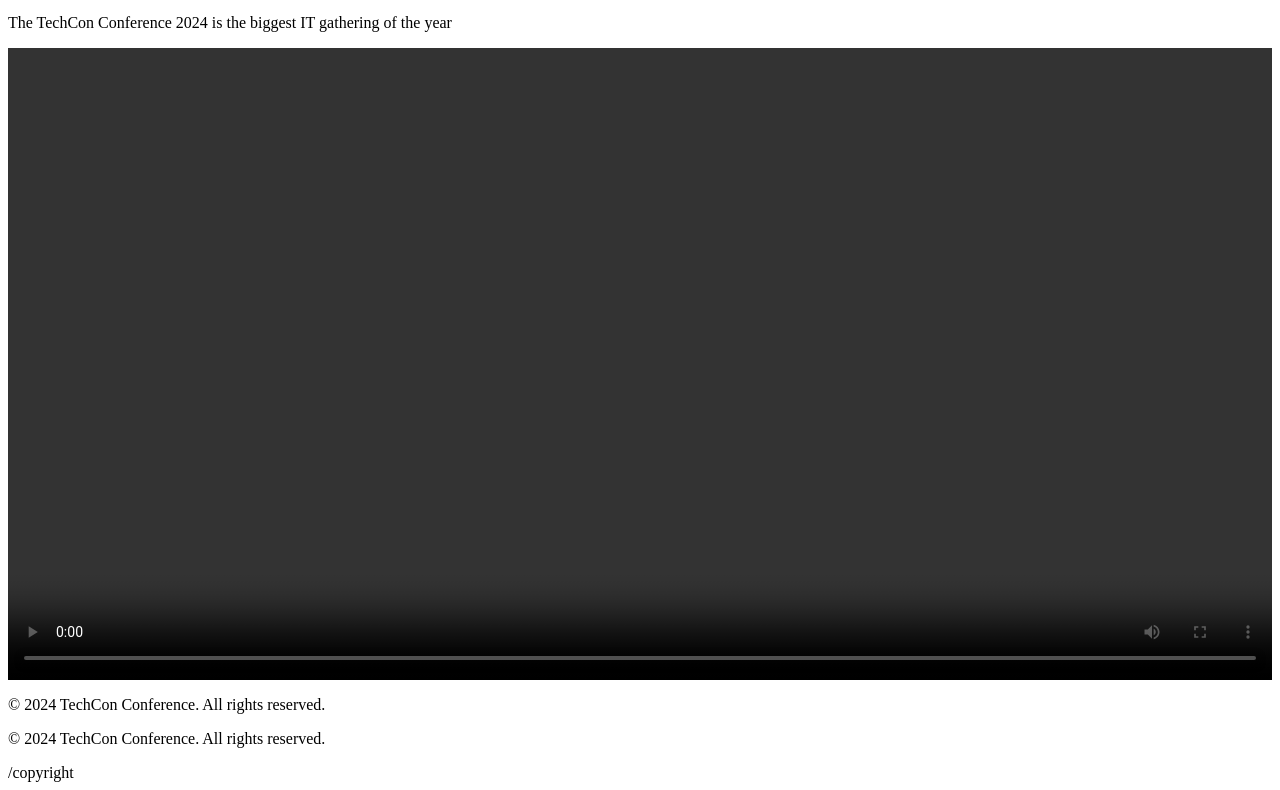
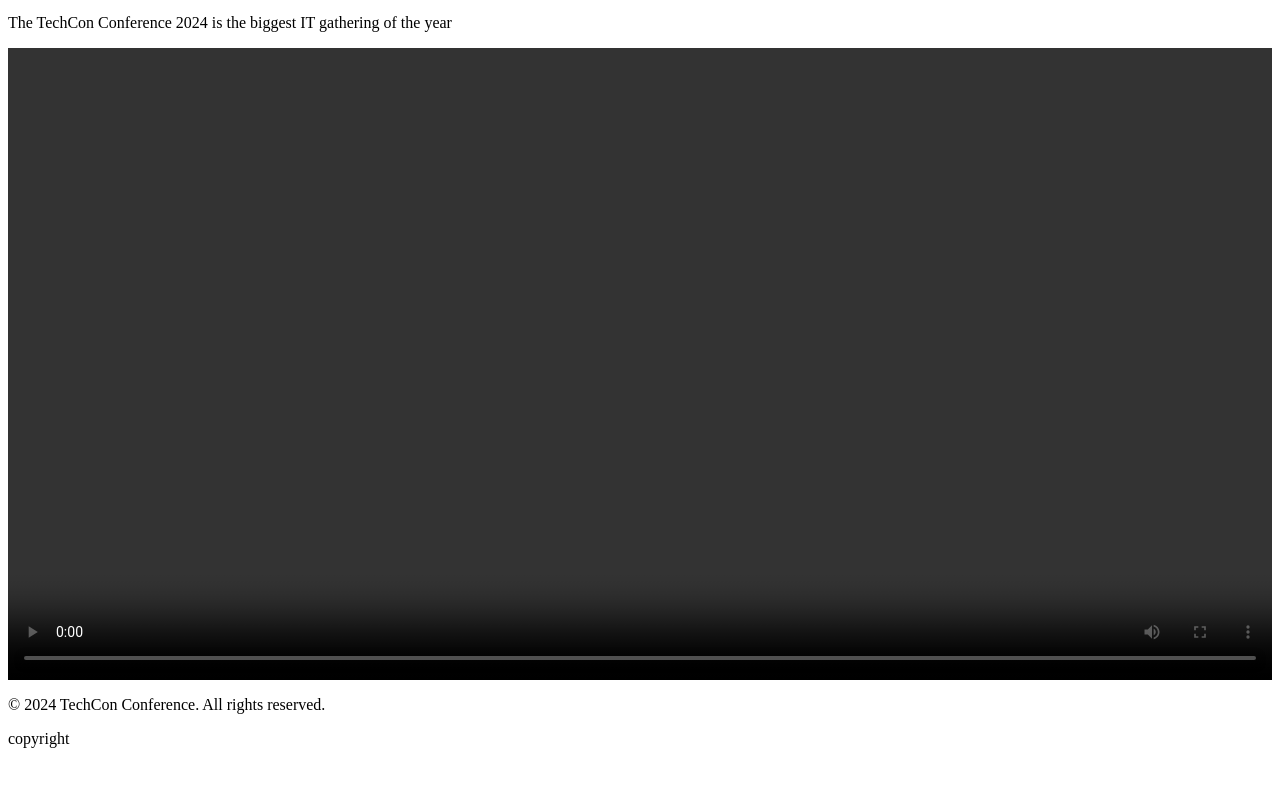
Before and after one commit to i-millicent/TechCon_HTML, a plain HTML site: page techcon_website/index.html in a window 1280 px wide. Shown: the part 86-876 px from the top of the page. After the commit the page ends 842 px from the top, so only its background shows below. Drawn offline with Linux system fonts and the light colour scheme.

Commit message:
changes to copyright in schedule file

```diff
--- a/techcon_website/index.html
+++ b/techcon_website/index.html
@@ -22,6 +22,5 @@
 </main>
 <footer>
     <p>&copy; 2024 TechCon Conference. All rights reserved. </p>
-    <p>&copy; 2024 TechCon Conference. All rights reserved. </p>
-    /copyright
+    copyright
 </footer>
```
